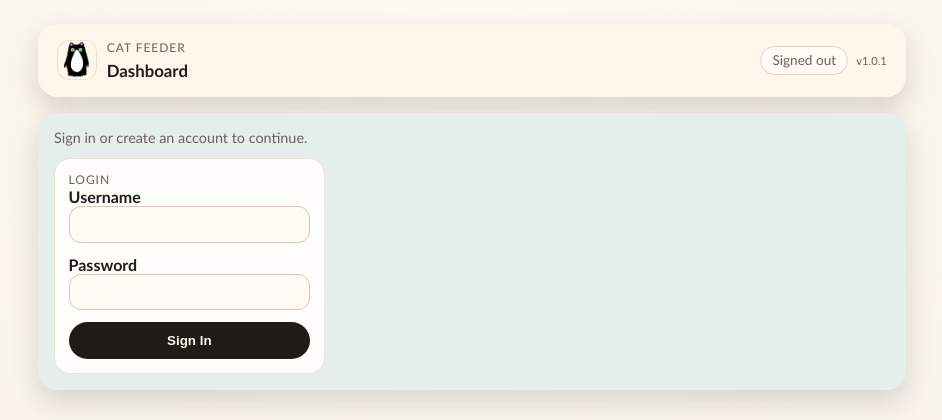
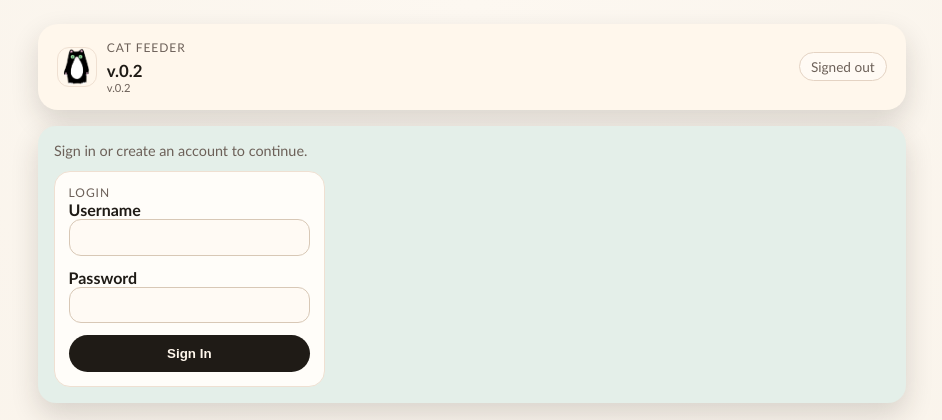
Before and after one commit to Fanzi-ui/Cat_Food_Track_v1, a FastAPI app: page /screen in a window 1280 px wide. Shown: the top 420 px of the page, without its empty margins (168-1110 px from the left). Run offline with FastAPI, Linux system fonts and the light colour scheme; data comes from the database, SQL or seed files in the repository.

Commit message:
Move version under title

```diff
--- a/app/main.py
+++ b/app/main.py
@@ -38,7 +38,7 @@ SESSION_MAX_AGE = 60 * 60 * 24 * 7
 CSRF_COOKIE_NAME = "csrf"
 CSRF_HEADER_NAME = "X-CSRF-Token"
 UNSAFE_METHODS = {"POST", "PUT", "PATCH", "DELETE"}
-APP_VERSION = os.getenv("APP_VERSION", "v1.0.1")
+APP_VERSION = os.getenv("APP_VERSION", "v.0.2")
 
 ASSET_DIR = os.path.join(os.path.dirname(__file__))
 TEMPLATE_DIR = os.path.join(ASSET_DIR, "templates")
--- a/app/templates/screen.html
+++ b/app/templates/screen.html
@@ -18,14 +18,14 @@
           <img src="/assets/tuxedo-cat.png" alt="Tuxedo cat">
           <div>
             <div class="label">Cat Feeder</div>
-            <div class="value">Dashboard</div>
+            <div class="value">v.0.2</div>
+            <div class="app-version">__APP_VERSION__</div>
           </div>
         </div>
         <div class="appbar-right">
           <div class="username" id="username-display"></div>
           <button class="logout" id="logout-btn" style="display: none;">Logout</button>
           <div class="pill" id="auth-pill">Signed out</div>
-          <div class="app-version">__APP_VERSION__</div>
         </div>
       </div>
       <div class="page-links" id="page-links" style="display: none;">
```
